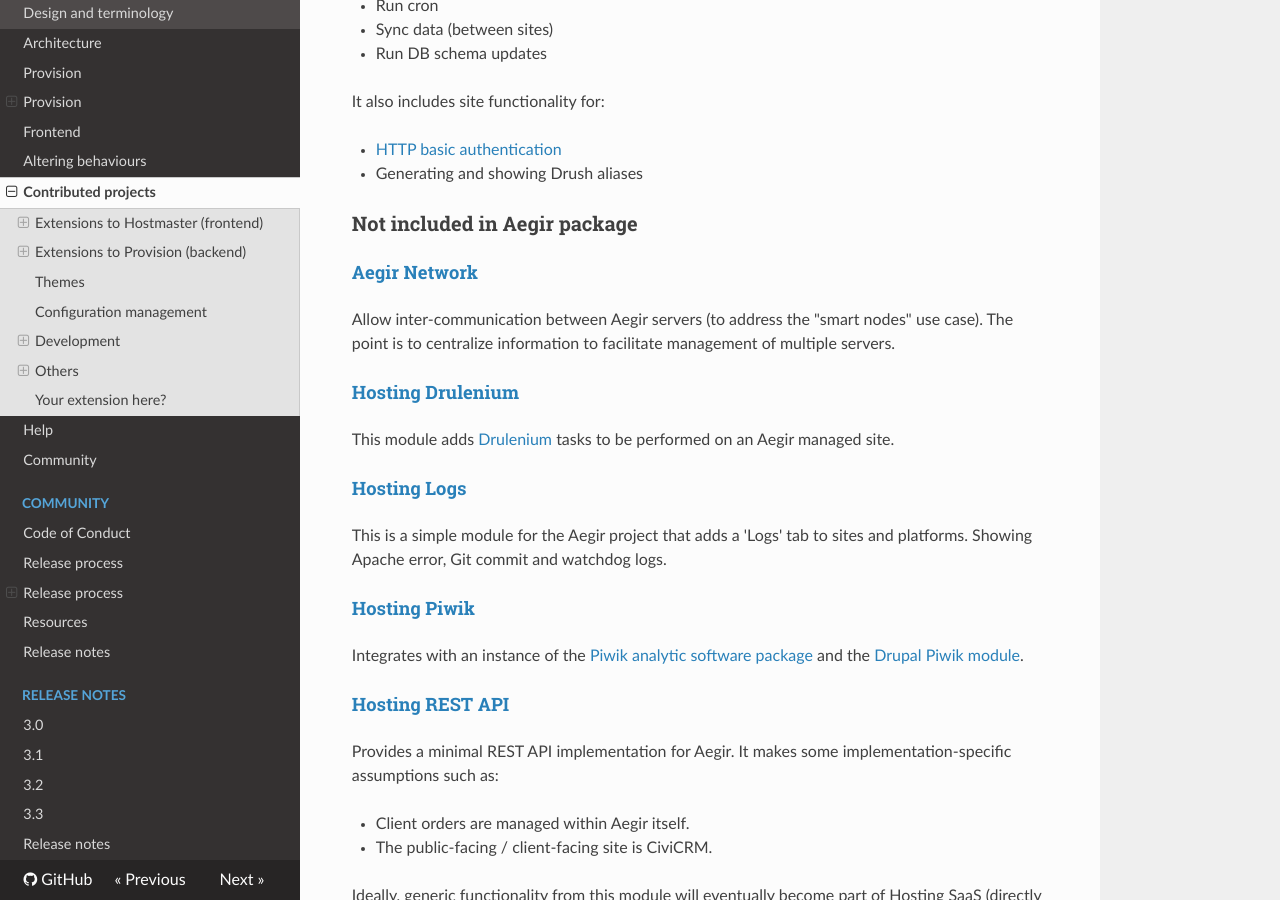
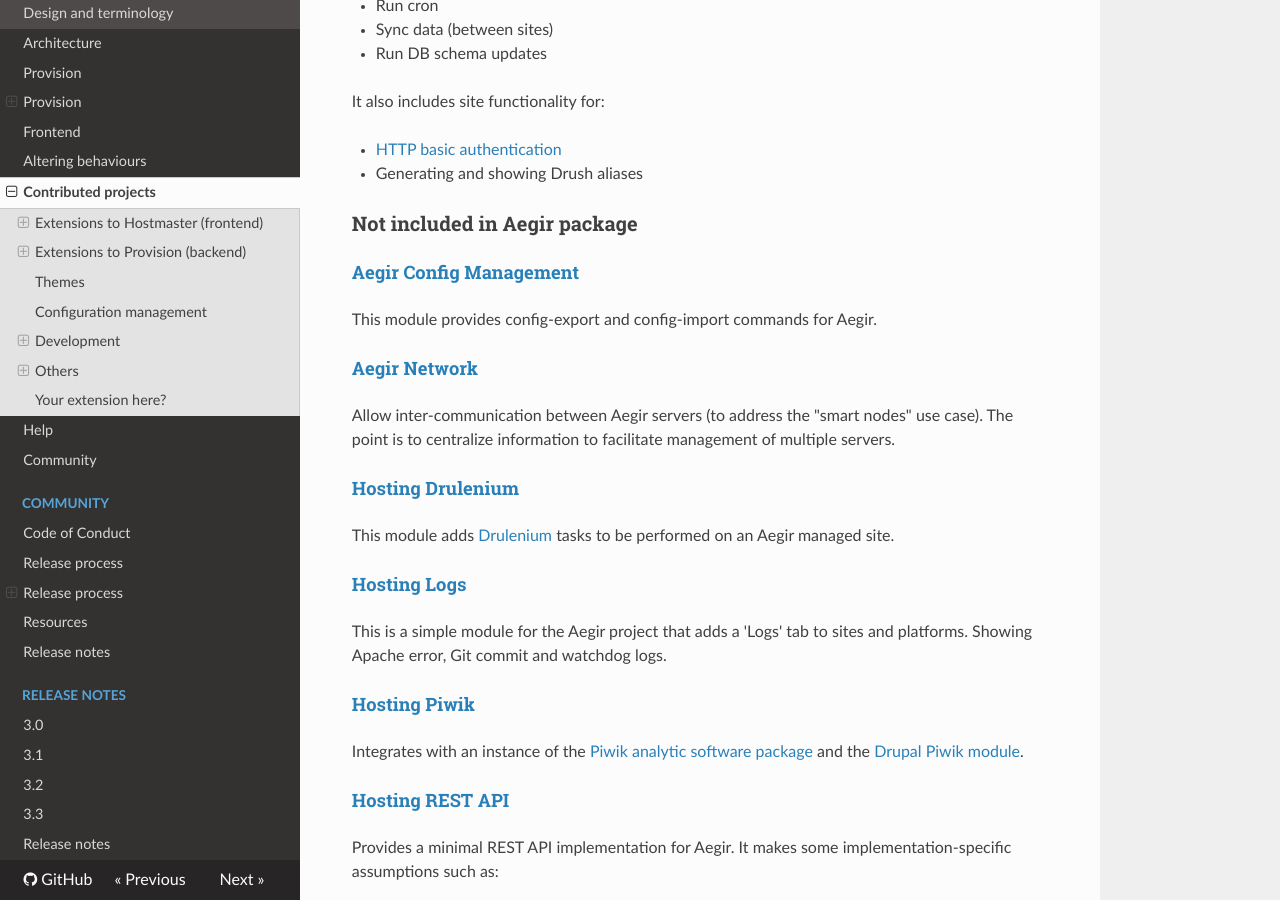
Before and after one commit to aegir-project/documentation, an MkDocs documentation site: the page built from docs/extend/contrib.md, in a window 1280 px wide and 900 px high, scrolled down 1264 px. Built offline with MkDocs 1.6.1, drawn with Linux system fonts in a browser that asks for light colours; nearby versions of some CDN libraries; old or Windows-style settings are respelled for this version of MkDocs; some of the changed text lies outside the part shown.

Commit message:
Added link to new Aegir Config Management module on contrib page.

```diff
--- a/docs/extend/contrib.md
+++ b/docs/extend/contrib.md
@@ -45,6 +45,10 @@
 * Generating and showing Drush aliases
 
 ### Not included in Aegir package
+
+#### [Aegir Config Management](https://www.drupal.org/project/aegir_config)
+
+This module provides config-export and config-import commands for Aegir.
 
 #### [Aegir Network](https://www.drupal.org/project/hosting_network)
 
```
